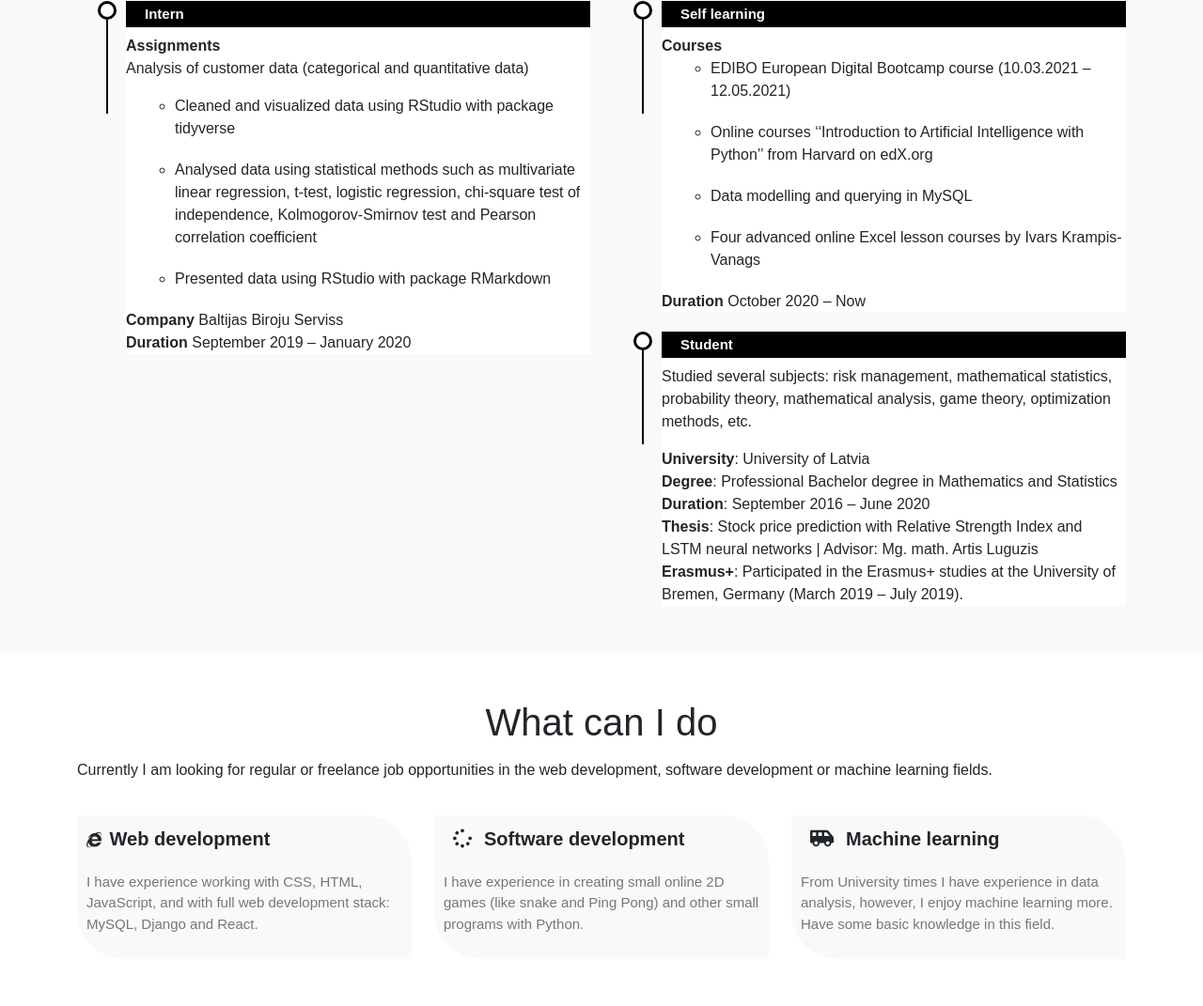
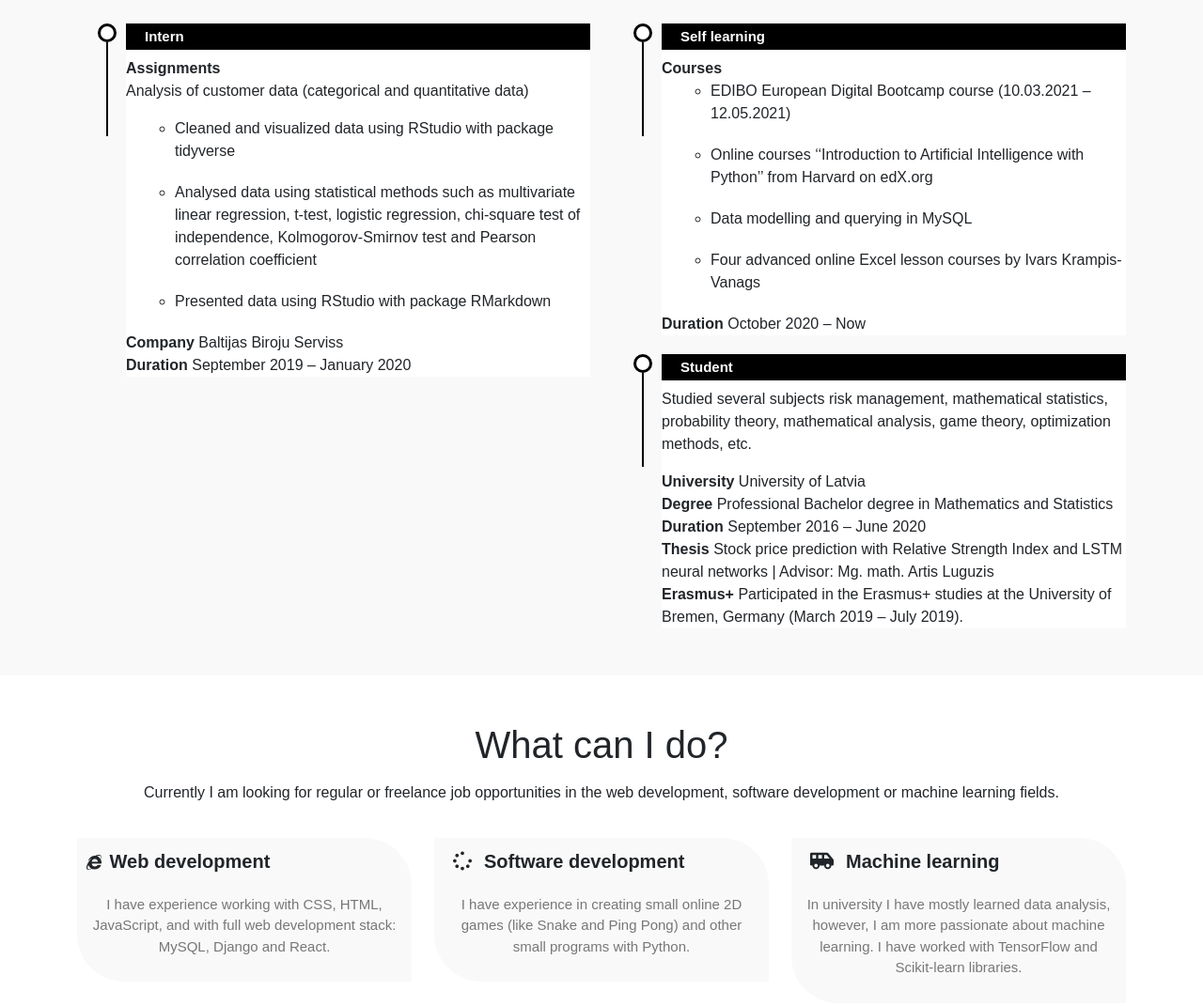
Before and after one commit to piladzis10/Portfolio, a plain HTML site: page index.html in a window 1280 px wide. Shown: the part 1372-2443 px from the top of the page at 94% size. Drawn offline with nearby package versions, Linux system fonts and the light colour scheme.

Commit message:
made few changes and updated CV

```diff
--- a/index.html
+++ b/index.html
@@ -19,7 +19,7 @@
     <section id="header">
         <div class="container text-center">
             <div class="user-box">
-                <img src="./static/img/myimage.jfif" width=250 height=400>
+                <img src="./static/img/myimage.jpeg">
                 <h1>Dāvis Burmistris</h1>
             </div>
         <div class="scroll-btn">
@@ -91,9 +91,9 @@
 
 
                   <div class="col-md-6 d-flex flex-column justify-content-center" id="wrapper1">
-                      <h3>WHO AM I?</h3>
+                      <h3>Who am I?</h3>
                       <p>
-                        I am a 25-year-old software and web developer from Latvia. I am passionate about technologies and I like to take on challenges. I believe in the importance of balance between professional life and leisure time.
+                        I am a 25-year-old software and web developer from Latvia. I am passionate about technologies.  I like to take on challenges, to learn new tools and to develop new skills. I believe in the importance of balance between professional life and leisure time.
                       </p>
                       <h3>Languages</h3>
                       <ul>
@@ -154,12 +154,12 @@
                               </li>
                               <li>
                                 <h4>Student</h4>
-                                  <p>Studied several subjects: risk management, mathematical statistics, probability theory, mathematical analysis, game theory, optimization methods, etc.</p>
-                                  <b>University</b>: University of Latvia<br>
-                                  <b>Degree</b>: Professional Bachelor degree in Mathematics and Statistics <br>
-                                  <b>Duration</b>: September 2016 – June 2020<br>
-                                  <b>Thesis</b>: Stock price prediction with Relative Strength Index and LSTM neural networks | Advisor: Mg. math. Artis Luguzis<br>
-                                  <b>Erasmus+</b>: Participated in the Erasmus+ studies at the University of Bremen, Germany (March 2019 – July 2019).<br>
+                                  <p>Studied several subjects risk management, mathematical statistics, probability theory, mathematical analysis, game theory, optimization methods, etc.</p>
+                                  <b>University</b> University of Latvia<br>
+                                  <b>Degree</b> Professional Bachelor degree in Mathematics and Statistics <br>
+                                  <b>Duration</b> September 2016 – June 2020<br>
+                                  <b>Thesis</b> Stock price prediction with Relative Strength Index and LSTM neural networks | Advisor: Mg. math. Artis Luguzis<br>
+                                  <b>Erasmus+</b> Participated in the Erasmus+ studies at the University of Bremen, Germany (March 2019 – July 2019).<br>
                               </li>
                         </div>
                   </div>
@@ -168,7 +168,7 @@
           <!--------Services-->
           <div class="services" id="services">
               <div class="container">
-                  <h1>What can I do</h1>
+                  <h1>What can I do?</h1>
                   <p>Currently I am looking for regular or freelance job opportunities in the web development, software development or machine learning fields.  </p>
                     <div class="row">
                         <div class="col-md-4">
@@ -183,14 +183,14 @@
                             <div class="services-box">
                                 <i class="fa fa-spinner"></i><span>Software development</span>
                                 <p>
-                                    I have experience in creating small online 2D games (like snake and Ping Pong) and other small programs with Python.
+                                    I have experience in creating small online 2D games (like Snake and Ping Pong) and other small programs with Python.
                                 </p>
                             </div>
                         </div>
                         <div class="col-md-4">
                             <div class="services-box">
                                 <i class="fa fa-shuttle-van"></i><span>Machine learning</span>
-                                <p>From University times I have experience in data analysis, however, I enjoy machine learning more. Have some basic knowledge in this field.
+                                <p>In university I have mostly learned data analysis, however, I am more passionate about machine learning. I have worked with TensorFlow and Scikit-learn libraries.
 
                                 </p>
                             </div>
--- a/static/css/styles.css
+++ b/static/css/styles.css
@@ -187,6 +187,10 @@ body {
     text-align: center;
 }
 
+.services p{
+    text-align: center;
+}
+
 
 
 .services-box{
```
Also changed, not shown: static/img/myimage.jfif (deleted), static/img/myimage.jpeg (added), 1 other file.
